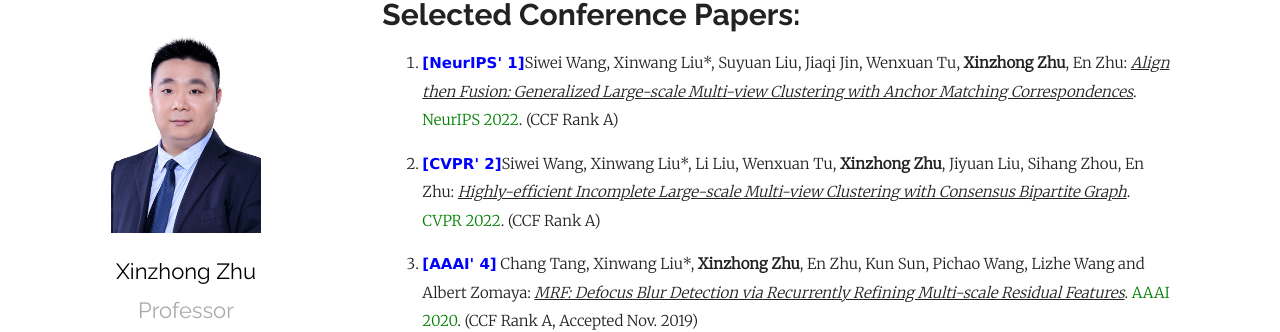
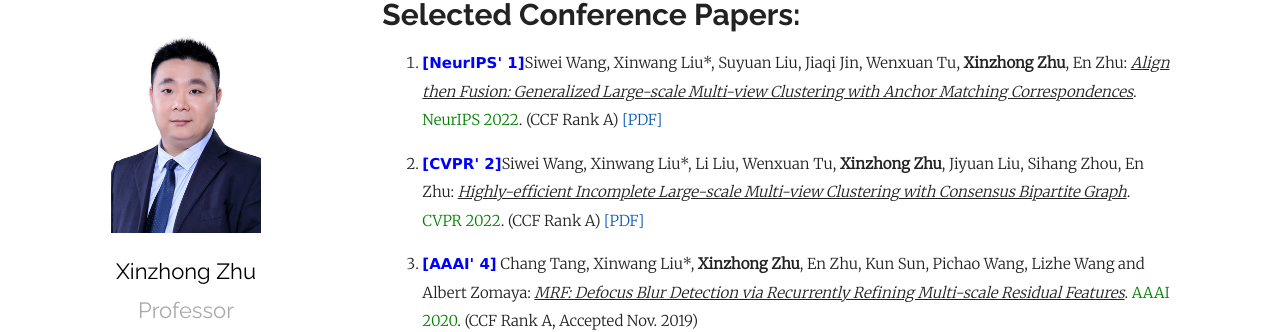
Before and after one commit to xinzhongzhu/xinzhongzhu.github.io, a Jekyll site: the page built from index.md, in a window 1280 px wide and 900 px high, scrolled down 2601 px. Shown: the part 150-482 px from the top of the window. Built offline with Jekyll 4.4.1, drawn with Linux system fonts in a browser that asks for light colours; our own code applies the rules of GitHub Pages for plain Markdown files.

Commit message:
Update index.md

```diff
--- a/index.md
+++ b/index.md
@@ -17,7 +17,7 @@ Please drop me a message by email: <u>zxz@zjnu.edu.cn</u> or <u>zxz@ci-xing.com<
 
    <p style="margin-top: 8px;"><li><font face="verdana" color="blue"><b>[TCYB' 4]</b></font>Jun Wang, Chang Tang*, Xinwang Liu, Wei Zhang, Wanqing Li, <b>Xinzhong Zhu</b>, Lizhe Wang, Albert Y. Zomaya: <i><u>Region-Aware Hierarchical Latent Feature Representation Learning-Guided Clustering for Hyperspectral Band Selection</u></i>. <font color="green">IEEE Transactions on Cybernetics </font> (<b>TCYB</b>) (CCF Rank B) <a href = "https://xinzhongzhu.github.io/document/2023_5_1.pdf">[PDF]</a> </li></p>
 
- <p style="margin-top: 8px;"><li><font face="verdana" color="blue"><b>[Computers in Biology and Medicine' 1]</b></font>Jun Chen, <b>Xinzhong Zhu</b>, Huawen Liu*: <i><u>A mutual neighbor-based clustering method and its medical applications</u></i>. <font color="green">Computers in Biology and Medicine</font> (SCI Q1)  <a href = "https://xinzhongzhu.github.io/document/2023_5_2.pdf">[PDF]</a> </li></p>
+ <p style="margin-top: 8px;"><li><font face="verdana" color="blue"><b>[Computers in Biology and Medicine' 1]</b></font>Jun Chen, <b>Xinzhong Zhu</b>, Huawen Liu*: <i><u>A mutual neighbor-based clustering method and its medical applications</u></i>. <font color="green">Computers in Biology and Medicine</font> (SCI Q1) <a href = "https://xinzhongzhu.github.io/document/2023_5_2.pdf">[PDF]</a> </li></p>
 
    <p style="margin-top: 8px;"><li><font face="verdana" color="blue"><b>[Analytica Chimica Acta' 1]</b></font>Dawei Cao, Hechuan Lin, Ziyang Liu, Yuexing Gu, Weiwei Hua, Xiaowei Cao*, Yayun Qian*, Huiying Xu*, <b>Xinzhong Zhu</b>: <i><u>Serum-based surface-enhanced Raman spectroscopy combined with PCA-RCKNCN for rapid and accurate identification of lung cancer</u></i>. <font color="green">Analytica Chimica Acta</font> (SCI Q1)  <a href = "https://xinzhongzhu.github.io/document/2023_5_3.pdf">[PDF]</a> </li></p>
 
@@ -79,9 +79,9 @@ Please drop me a message by email: <u>zxz@zjnu.edu.cn</u> or <u>zxz@ci-xing.com<
 
 <ol>
 
-<p style="margin-top: 8px;"><li><font face="verdana" color="blue"><b>[NeurIPS' 1]</b></font>Siwei Wang, Xinwang Liu*, Suyuan Liu, Jiaqi Jin, Wenxuan Tu, <b>Xinzhong Zhu</b>, En Zhu: <i><u>Align then Fusion: Generalized Large-scale Multi-view Clustering with Anchor Matching Correspondences</u></i>. <font color="green">NeurIPS 2022</font>. (CCF Rank A) </li></p>
+<p style="margin-top: 8px;"><li><font face="verdana" color="blue"><b>[NeurIPS' 1]</b></font>Siwei Wang, Xinwang Liu*, Suyuan Liu, Jiaqi Jin, Wenxuan Tu, <b>Xinzhong Zhu</b>, En Zhu: <i><u>Align then Fusion: Generalized Large-scale Multi-view Clustering with Anchor Matching Correspondences</u></i>. <font color="green">NeurIPS 2022</font>. (CCF Rank A) <a href = "https://xinzhongzhu.github.io/document/2023_5_6.pdf">[PDF]</a>  </li></p>
 
-<p style="margin-top: 8px;"><li><font face="verdana" color="blue"><b>[CVPR' 2]</b></font>Siwei Wang, Xinwang Liu*, Li Liu, Wenxuan Tu, <b>Xinzhong Zhu</b>, Jiyuan Liu, Sihang Zhou, En Zhu: <i><u>Highly-efficient Incomplete Large-scale Multi-view Clustering with Consensus Bipartite Graph</u></i>. <font color="green">CVPR 2022</font>. (CCF Rank A) </li></p>
+<p style="margin-top: 8px;"><li><font face="verdana" color="blue"><b>[CVPR' 2]</b></font>Siwei Wang, Xinwang Liu*, Li Liu, Wenxuan Tu, <b>Xinzhong Zhu</b>, Jiyuan Liu, Sihang Zhou, En Zhu: <i><u>Highly-efficient Incomplete Large-scale Multi-view Clustering with Consensus Bipartite Graph</u></i>. <font color="green">CVPR 2022</font>. (CCF Rank A) <a href = "https://xinzhongzhu.github.io/document/2023_5_7.pdf">[PDF]</a> </li></p>
 
 <p style="margin-top: 8px;"><li><font face="verdana" color="blue"><b>[AAAI' 4]</b></font> Chang Tang, Xinwang Liu*, <b>Xinzhong Zhu</b>, En Zhu, Kun Sun, Pichao Wang, Lizhe Wang and Albert Zomaya: <i><u>MRF: Defocus Blur Detection via Recurrently Refining Multi-scale Residual Features</u></i>. <font color="green">AAAI 2020</font>. (CCF Rank A, Accepted Nov. 2019) </li></p>
 
```
